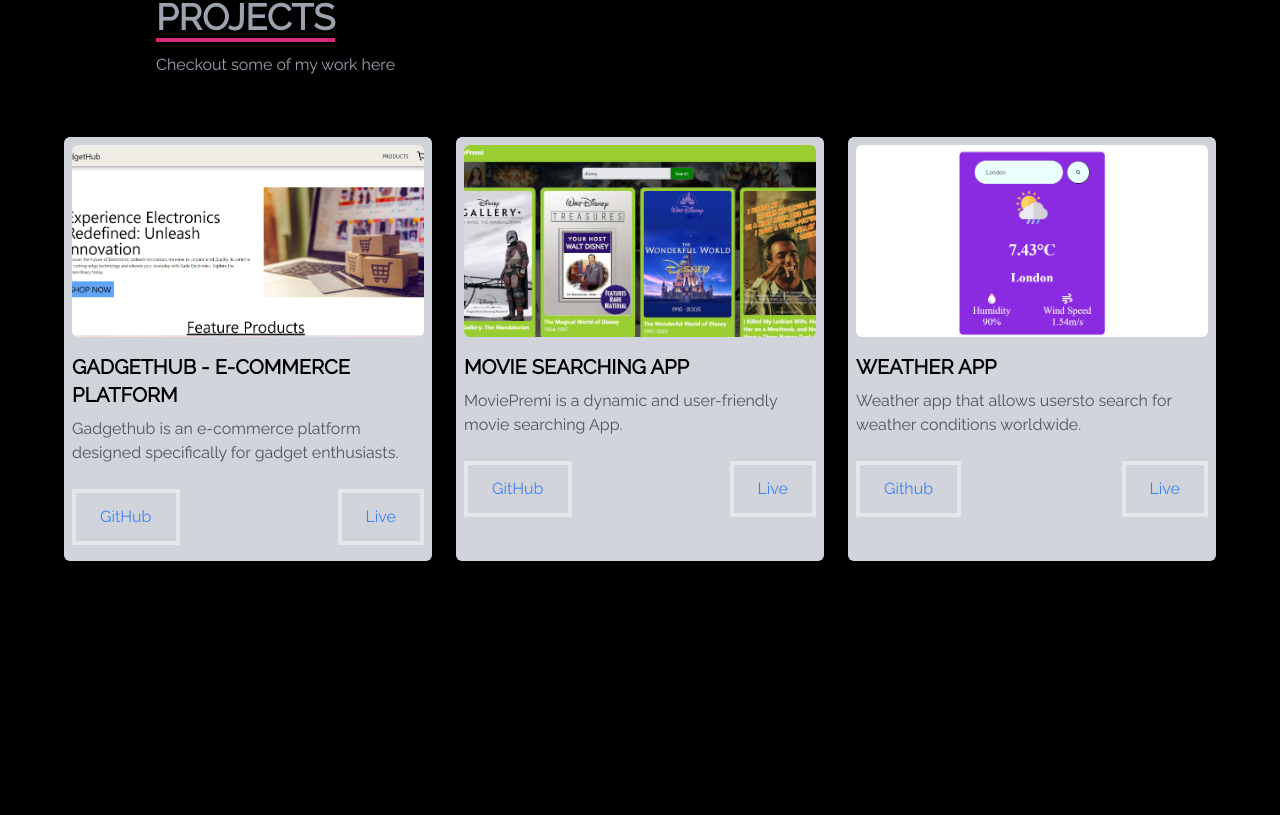
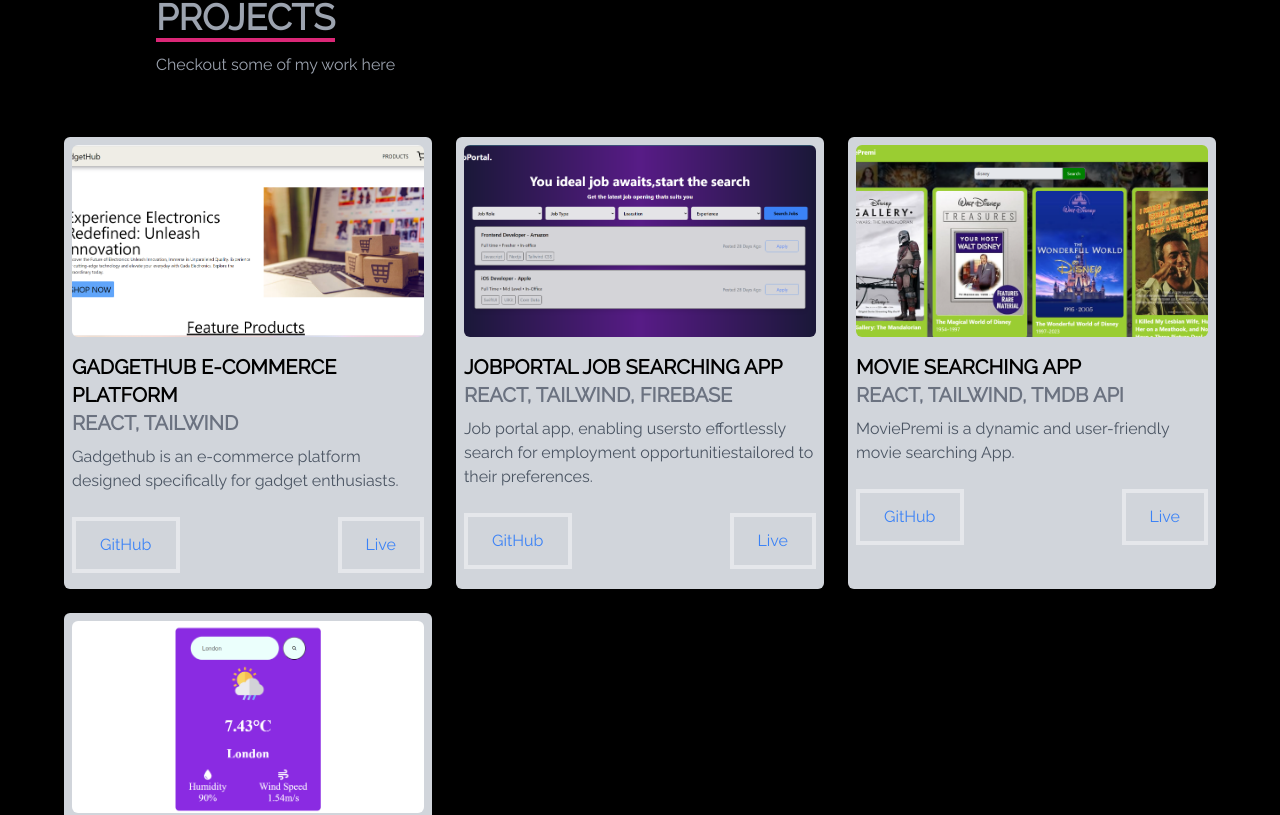
Before and after one commit to sajanmoon/portfolio-react, a React (Vite) app: page / in a window 1280 px wide. Shown: the part 2059-2874 px from the top of the page. Built offline with nearby package versions, Linux system fonts and the light colour scheme; a web font is replaced by a local one.

Commit message:
updated project card

```diff
--- a/src/components/About.jsx
+++ b/src/components/About.jsx
@@ -11,11 +11,11 @@
             </p>
           </div>
         </div>
-        <div className=" max-w-[1000px] w-full grid sm:grid-cols-2 gap- px-4">
+        <div className=" max-w-[1000px] w-full grid sm:grid-cols-2 px-4">
           <div className=" sm:text-right text-4xl font-bold">
             {/* <p>Hi,I am Sajan, nice to meet you. Please take a look around</p> */}
             <img
-              className="rounded-[50%] h-[65vh] w-[400px] border-4 border-gray-300"
+              className="rounded-[10%] h-[65vh] w-[400px] border-4 border-gray-300"
               src="https://portfoliosajanmoon.netlify.app/images/user.JPG"
               alt=""
             />
--- a/src/components/Projects.jsx
+++ b/src/components/Projects.jsx
@@ -13,6 +13,8 @@
       </div>
       <div className="grid grid-cols-1 md:grid-cols-3 gap-6  md:mx-16">
         {/* Repeat this block for each project */}
+        {/* *************************************************************************************** */}
+        {/* PROJECT 1 */}
         <div className="bg-gray-300 p-2 rounded-md shadow-md ">
           <img
             src="images/project1.png"
@@ -20,33 +22,73 @@
             className="w-full h-48 object-cover mb-4 rounded-md"
           />
           <h3 className="text-black text-xl font-semibold mb-2">
-            GADGETHUB - E-COMMERCE PLATFORM
+            GADGETHUB E-COMMERCE PLATFORM
+            <p className=" text-gray-500">REACT, TAILWIND</p>
           </h3>
           <p className="text-gray-600 mb-4">
             Gadgethub is an e-commerce platform designed specifically for gadget
             enthusiasts.
           </p>
           <div className="flex justify-between items-center">
-            <button className=" border-4 px-6 py-3 my-2 hover:bg-white">
             <a
               href="https://github.com/sajanmoon/ECommerce-WebApp"
               target="_blank"
               className="text-blue-500 hover:underline"
             >
+              <button className=" border-4 px-6 py-3 my-2 hover:bg-white">
                 GitHub
+              </button>
             </a>
-            </button>
-            <button className=" border-4 px-6 py-3 my-2 hover:bg-white">
             <a
               href="https://ecommercewebappsm.netlify.app/"
               target="_blank"
               className="text-blue-500 hover:underline"
             >
+              <button className=" border-4 px-6 py-3 my-2 hover:bg-white">
                 Live
+              </button>
             </a>
-            </button>
           </div>
         </div>
+        {/* *************************************************************************************** */}
+        {/* PROJECT 2 */}
+        <div className="bg-gray-300 p-2 rounded-md shadow-md ">
+          <img
+            src="images/project4.png"
+            alt="Project Thumbnail"
+            className="w-full h-48 object-cover mb-4 rounded-md"
+          />
+          <h3 className="text-black text-xl font-semibold mb-2">
+            JOBPORTAL JOB SEARCHING APP
+            <p className=" text-gray-500">REACT, TAILWIND, FIREBASE</p>
+          </h3>
+          <p className="text-gray-600 mb-4">
+            Job portal app, enabling usersto effortlessly search for employment
+            opportunitiestailored to their preferences.
+          </p>
+          <div className="flex justify-between items-center">
+            <a
+              href="https://github.com/sajanmoon/JobPortal"
+              target="_blank"
+              className="text-blue-500 hover:underline"
+            >
+              <button className=" border-4 px-6 py-3 my-2 hover:bg-white">
+                GitHub
+              </button>
+            </a>
+            <a
+              href="https://jobportalsm.netlify.app/"
+              target="_blank"
+              className="text-blue-500 hover:underline"
+            >
+              <button className=" border-4 px-6 py-3 my-2 hover:bg-white">
+                Live
+              </button>
+            </a>
+          </div>
+        </div>
+        {/* *************************************************************************************** */}
+        {/* PROJECT 3 */}
         <div className="bg-gray-300 p-2 rounded-md shadow-md ">
           <img
             src="images/project2.png"
@@ -55,63 +97,70 @@
           />
           <h3 className=" text-black text-xl font-semibold mb-2">
             MOVIE SEARCHING APP
+            <p className=" text-gray-500">REACT, TAILWIND, TMDB API</p>
           </h3>
           <p className="text-gray-600 mb-4">
             MoviePremi is a dynamic and user-friendly movie searching App.
           </p>
           <div className="flex justify-between items-center">
-            <button className=" border-4 px-6 py-3 my-2 hover:bg-white">
             <a
               href="https://github.com/sajanmoon/MovieSearchingApp"
               target="_blank"
               className="text-blue-500 hover:underline"
             >
+              <button className=" border-4 px-6 py-3 my-2 hover:bg-white">
                 GitHub
+              </button>
             </a>
-            </button>
-            <button className=" border-4 px-6 py-3 my-2 hover:bg-white">
             <a
               href="https://moviepremi.netlify.app/"
               target="_blank"
               className="text-blue-500 hover:underline"
             >
+              <button className=" border-4 px-6 py-3 my-2 hover:bg-white">
                 Live
+              </button>
             </a>
-            </button>
           </div>
         </div>
+        {/* *************************************************************************************** */}
+        {/* PROJECT 4 */}
         <div className="bg-gray-300 p-2 rounded-md shadow-md ">
           <img
             src="images/project3.png"
             alt="Project Thumbnail"
             className="w-full h-48 object-cover mb-4 rounded-md"
           />
-          <h3 className="text-black text-xl font-semibold mb-2">WEATHER APP</h3>
+          <h3 className="text-black text-xl font-semibold mb-2">
+            WEATHER APP
+            <p className=" text-gray-500">REACT, TAILWIND, OPEN WEATHER API</p>
+          </h3>
           <p className="text-gray-600 mb-4">
             Weather app that allows usersto search for weather conditions
             worldwide.
           </p>
           <div className="flex justify-between items-center">
-            <button className=" border-4 px-6 py-3 my-2 hover:bg-white">
             <a
               href="https://github.com/sajanmoon/WeatherApp"
               target="_blank"
               className="text-blue-500 hover:underline"
             >
+              <button className=" border-4 px-6 py-3 my-2 hover:bg-white">
                 Github
+              </button>
             </a>
-            </button>
-            <button className=" border-4 px-6 py-3 my-2 hover:bg-white">
             <a
               href="https://weatherappsajan.netlify.app/"
               target="_blank"
               className="text-blue-500 hover:underline"
             >
+              <button className=" border-4 px-6 py-3 my-2 hover:bg-white">
                 Live
+              </button>
             </a>
-            </button>
           </div>
         </div>
+        {/* *************************************************************************************** */}
       </div>
     </div>
   );
```
Also changed, not shown: public/images/project4.png (added). Lines whose indentation alone changed are shown as unchanged.
